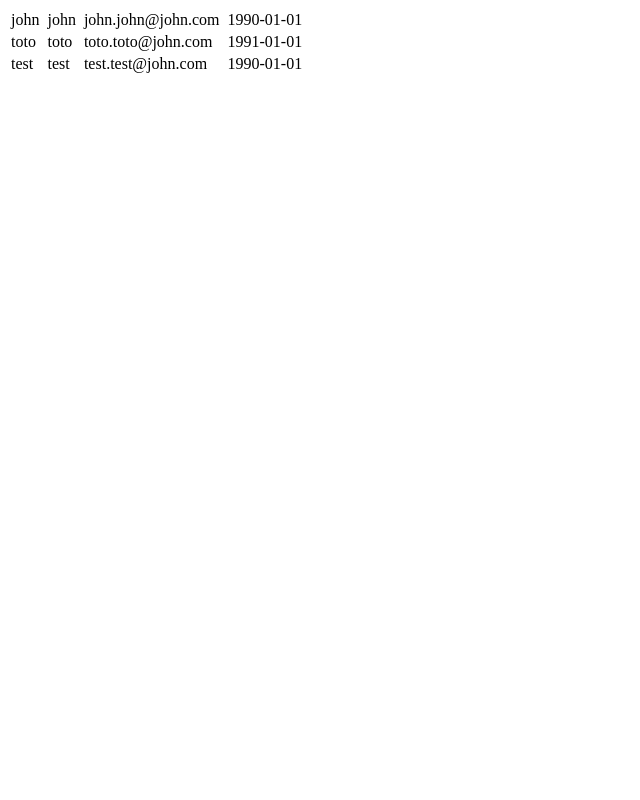
After one commit to HuraigneSinne/DIW8_PHP, a PHP site: page /exercice1/user.php in a window 1280 px wide. The commit adds this page. Shown: the whole page, without its empty margins (0-640 px from the left). Run offline with PHP 8.4, Linux system fonts and the light colour scheme.

Commit message:
Correction

```diff
--- /dev/null
+++ b/exercice1/user.php
@@ -0,0 +1,43 @@
+<?php
+
+$info_user = [
+    'john' => [
+        'nom' => 'john',
+        'prenom' => 'john',
+        'email' => 'john.john@john.com',
+        'birthdate' => '1990-01-01'
+    ],
+    'toto' => [
+        'nom' => 'toto',
+        'prenom' => 'toto',
+        'email' => 'toto.toto@john.com',
+        'birthdate' => '1991-01-01'
+    ],
+    'test' => [
+        'nom' => 'test',
+        'prenom' => 'test',
+        'email' => 'test.test@john.com',
+        'birthdate' => '1990-01-01'
+    ]
+];
+
+?>
+
+<html>
+<head>
+</head>
+<body>
+    <table>
+    <?php
+        foreach($info_user as $user) {
+            echo "<tr>\n";
+            echo "<td>" . $user['nom'] . "<td>\n";
+            echo "<td>" . $user['prenom'] . "<td>\n";
+            echo "<td>" . $user['email'] . "<td>\n";
+            echo "<td>" . $user['birthdate'] . "<td>\n";
+            echo "</tr>\n";
+        }
+    ?>
+    </table>
+</body>
+</html>
--- a/recherche/recherche.php
+++ b/recherche/recherche.php
@@ -24,3 +24,6 @@
 
         return $select;
     }
+
+
+    $2y$11$q5MkhSBtlsJcNEVsYh64a.aCluzHnGog7TQAKVmQwO9C8xb.t89F.
```
Also changed, not shown: exercice1/authenticate.php (added, +35 -0 lines), exercice1/index.php (added, +11 -0 lines).
